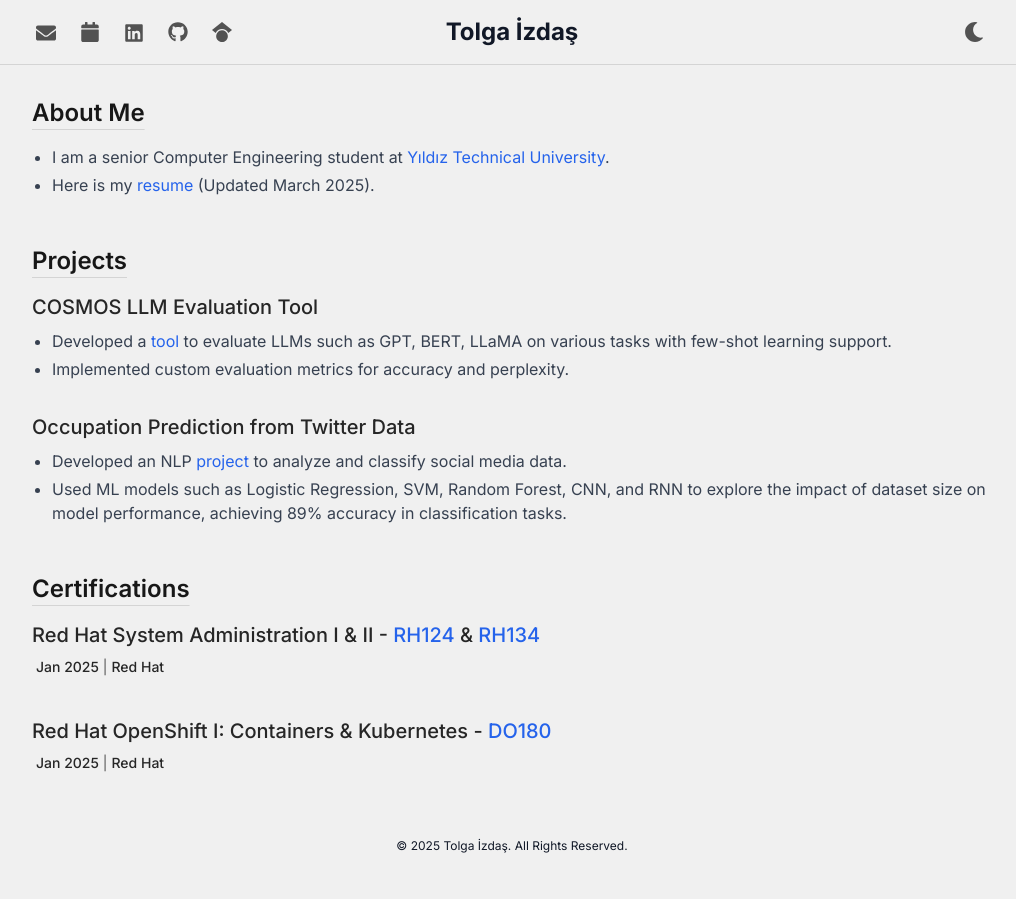
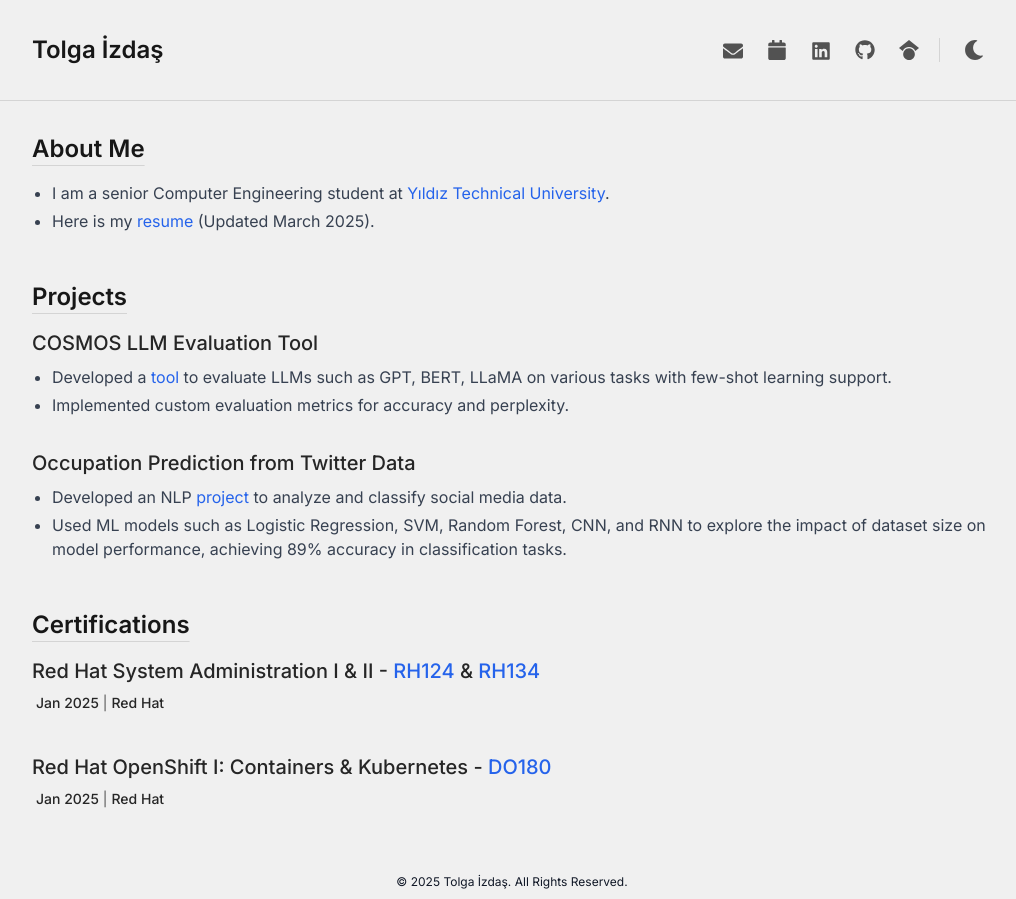
Before and after one commit to tolgaizdas/personal-website, a Next.js app: page / in a window 1280 px wide. Shown: the whole page, without its empty margins (128-1144 px from the left). Before the commit the page ends 863 px from the top, so only its background shows below. Built offline with nearby package versions, Linux system fonts and the light colour scheme.

Commit message:
style: enhance layout and alignment in Title component

```diff
--- a/src/components/Title.jsx
+++ b/src/components/Title.jsx
@@ -18,9 +18,16 @@
       className="sticky top-0 z-10 mb-4 border-b bg-[#f0f0f0] text-[#333333] border-neutral-300
       dark:bg-[#181818] dark:text-[#ececec] dark:border-neutral-700"
     >
-      <div className="flex flex-col-reverse gap-2 sm:h-14 justify-between items-center max-w-7xl mx-auto p-4 sm:p-8 sm:flex-row">
-        {/* Left Side */}
-        <div className="flex gap-2 w-auto sm:w-20 sm:gap-4">
+      <div className="flex justify-between items-center max-w-7xl mx-auto p-4 sm:p-8 min-h-[3.5rem]">
+        {/* Left Side - Name aligned with section titles */}
+        <h1 className="text-2xl font-semibold text-neutral-900 dark:text-neutral-100">
+          {name}
+        </h1>
+
+        {/* Right Side - Social buttons, separator, and theme toggle */}
+        <div className="flex items-center gap-4">
+          {/* Social Media Buttons */}
+          <div className="flex gap-2 sm:gap-4">
             <a
               href={`mailto:${email}`}
               className="p-1 text-neutral-600 hover:text-neutral-800 dark:text-neutral-400 dark:hover:text-neutral-200 transition-colors"
@@ -66,13 +73,10 @@
             </a>
           </div>
 
-        {/* Center */}
-        <h1 className="text-2xl font-bold text-gray-900 dark:text-gray-100 whitespace-nowrap">
-          {name}
-        </h1>
+          {/* Separator Line */}
+          <div className="h-6 w-px bg-neutral-300 dark:bg-neutral-700"></div>
 
-        {/* Right Side */}
-        <div className="hidden justify-end w-auto sm:w-20 sm:flex">
+          {/* Theme Toggle */}
           <ThemeToggle />
         </div>
       </div>
```
Lines whose indentation alone changed are shown as unchanged.
